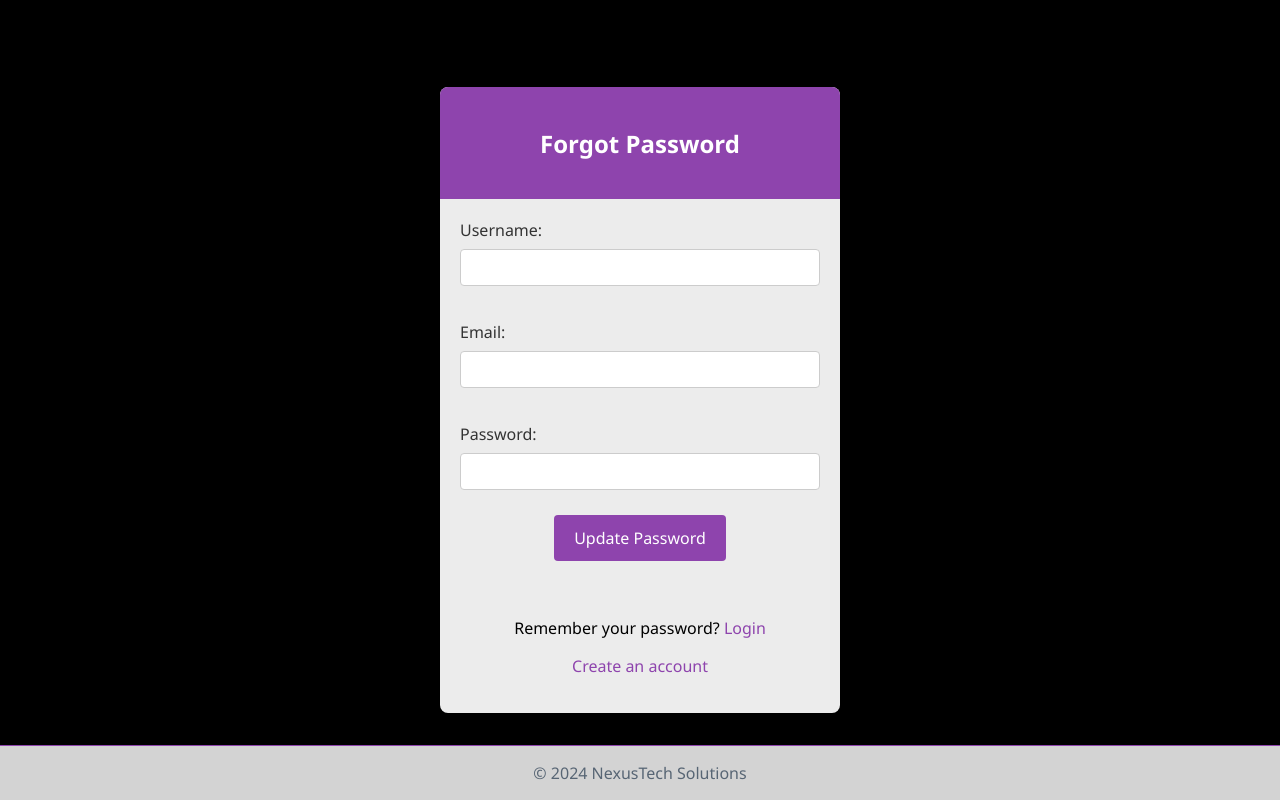
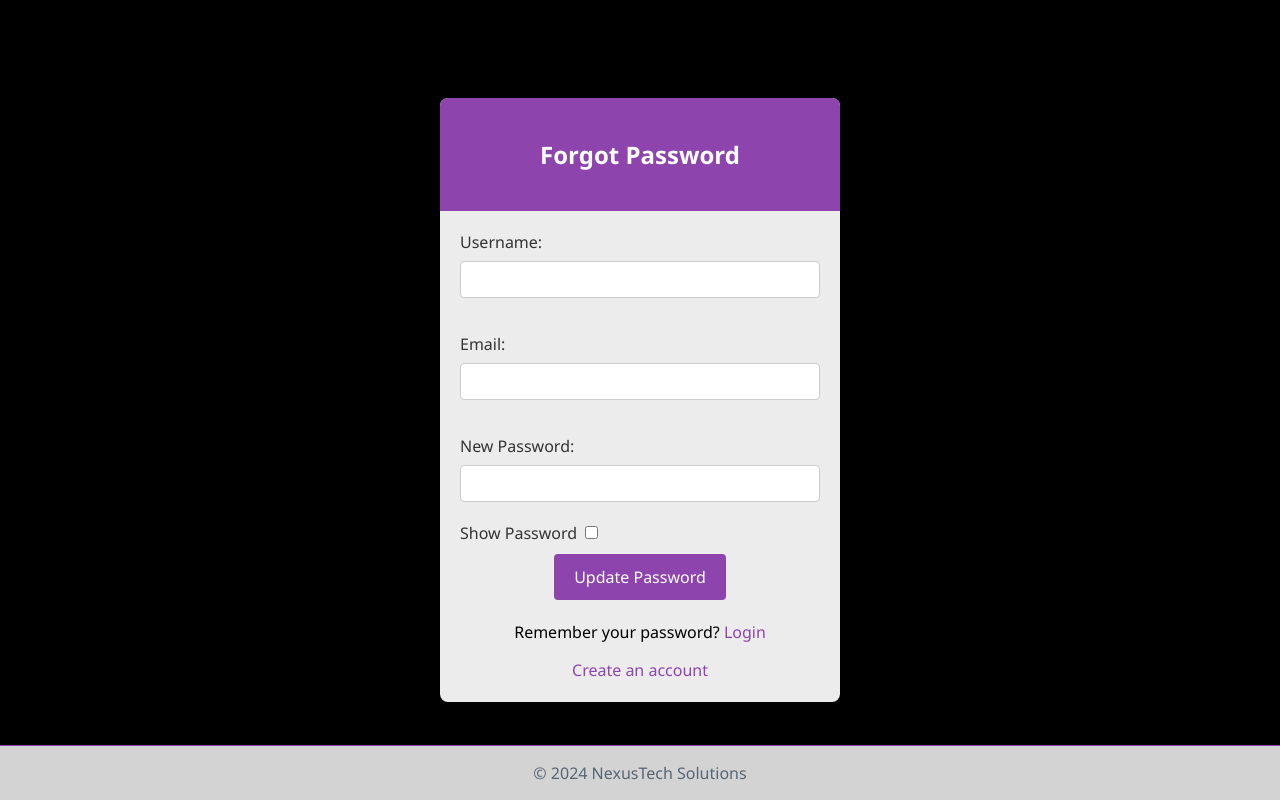
Before and after one commit to isurunvn/technical_support_management_system, a PHP site: page /Entry/forgot.php in a window 1280 px wide. Run offline with PHP 8.4, Linux system fonts and the light colour scheme; a stand-in replaces the project's code that opens the database connection.

Commit message:
Forgot password page has been added

```diff
--- a/Entry/forgot.php
+++ b/Entry/forgot.php
@@ -10,16 +10,13 @@ require_once('../config.php'); ?>
         $Email = $_POST['email'];
         $Password = $_POST['password'];
 
-        $query = "SELECT * FROM users WHERE username='$Username' AND email='$Email'";
+        $psquery="UPDATE users SET password = '$Password' WHERE username = '$Username' AND email = '$Email'";
+        $psquery = mysqli_query($conn, $psquery);
 
-        $result = mysqli_query($conn, $query);
-
-        if(($result)){
-            $psquery="UPDATE users SET password='$Password' WHERE username='$Username' AND email='$Email'";
-            if(($psquery)){
-                echo "<script>alert('Password updated');</script>";
+        if(($psquery)){
+            echo "<script>alert('Password updated');</script>";
         }
-        }else{
+        else{
             echo "<script>alert('Invalid username or email!');</script>";
         }
     }
@@ -72,7 +69,7 @@ require_once('../config.php'); ?>
             padding: 20px;
         }
         .form-group {
-            padding: 5px 20px 20px 20px;
+            padding: 5px 20px 0px 20px;
         }
 
         .form-group1 {
@@ -83,6 +80,9 @@ require_once('../config.php'); ?>
         }
         .form-group3 {
             padding: 15px 20px 5px 20px;
+        }
+        .showp {
+            padding: 0px 0px 5px 20px;
         }
 
         .form-group1 label {
@@ -100,6 +100,12 @@ require_once('../config.php'); ?>
             margin-bottom: 8px;
             color: #333;
         }
+        .showp label {
+            display: inline;
+            margin-bottom: 8px;
+            color: #333;
+        }
+
 
         .form-group1 input {
             width: 100%;
@@ -144,7 +150,7 @@ require_once('../config.php'); ?>
 
         .form-footer {
             text-align: center;
-            padding: 20px;
+            padding: 5px;
         }
 
         .form-footer a {
@@ -164,6 +170,7 @@ require_once('../config.php'); ?>
             text-align: center;
             border-top: 1px solid #8e44ad;
         }
+
         footer a:hover {
             text-decoration: underline;
         }
@@ -190,8 +197,21 @@ require_once('../config.php'); ?>
                 <input type="email" id="email" name="email" required>
             </div>
             <div class="form-group3">
-                <label for="password">Password:</label>
+                <label for="password">New Password:</label>
                 <input type="password" id="password" name="password" required>
+            </div>
+            <div class="showp">
+
+            <label for="showpassword">Show Password</label>
+            <input type="checkbox" onclick="myFunction()">
+            <script> function myFunction() {
+                var x = document.getElementById("password");
+                if (x.type === "password") {
+                    x.type = "text";
+                } else {
+                    x.type = "password";
+                }
+            }</script>
             </div>
             <div class="form-group">
                 <center>
```
